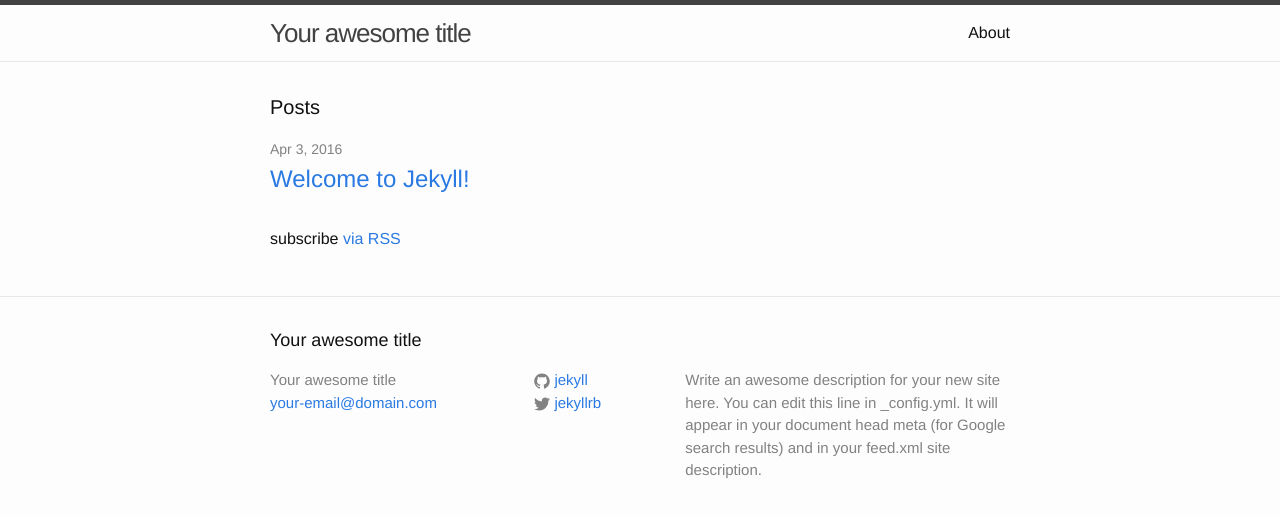
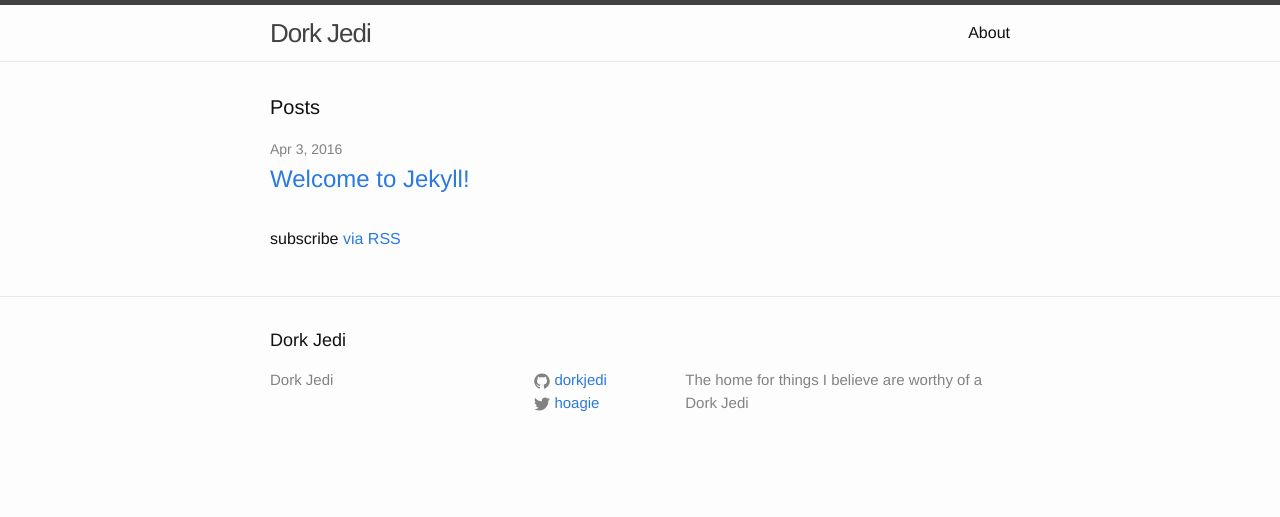
Before and after one commit to Dorkjedi/Dorkjedi.github.io, a Jekyll site: the page built from index.html, in a window 1280 px wide. Shown: the top 517 px of the page. Built offline with Jekyll 4.4.1, drawn with Linux system fonts in a browser that asks for light colours.

Commit message:
changed to include my personal info
updated with my twitter, github username, my description and removed
email

```diff
--- a/_config.yml
+++ b/_config.yml
@@ -6,16 +6,13 @@
 # 'jekyll serve'. If you change this file, please restart the server process.
 
 # Site settings
-title: Your awesome title
-email: your-email@domain.com
+title: Dork Jedi
 description: > # this means to ignore newlines until "baseurl:"
-  Write an awesome description for your new site here. You can edit this
-  line in _config.yml. It will appear in your document head meta (for
-  Google search results) and in your feed.xml site description.
+  The home for things I believe are worthy of a Dork Jedi
 baseurl: "" # the subpath of your site, e.g. /blog
-url: "http://yourdomain.com" # the base hostname & protocol for your site
-twitter_username: jekyllrb
-github_username:  jekyll
+url: "http://dorkjedi.github.io" # the base hostname & protocol for your site
+twitter_username: hoagie
+github_username:  dorkjedi
 
 # Build settings
 markdown: kramdown
```
